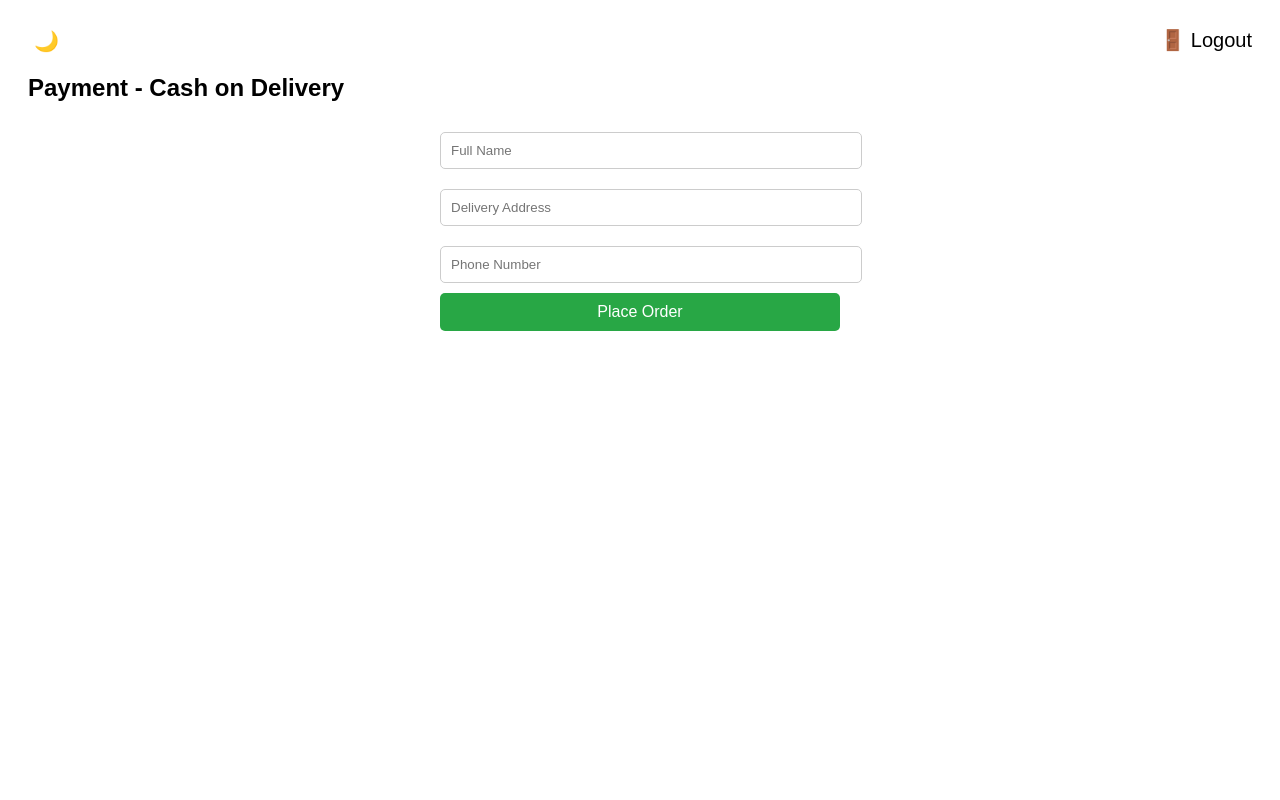
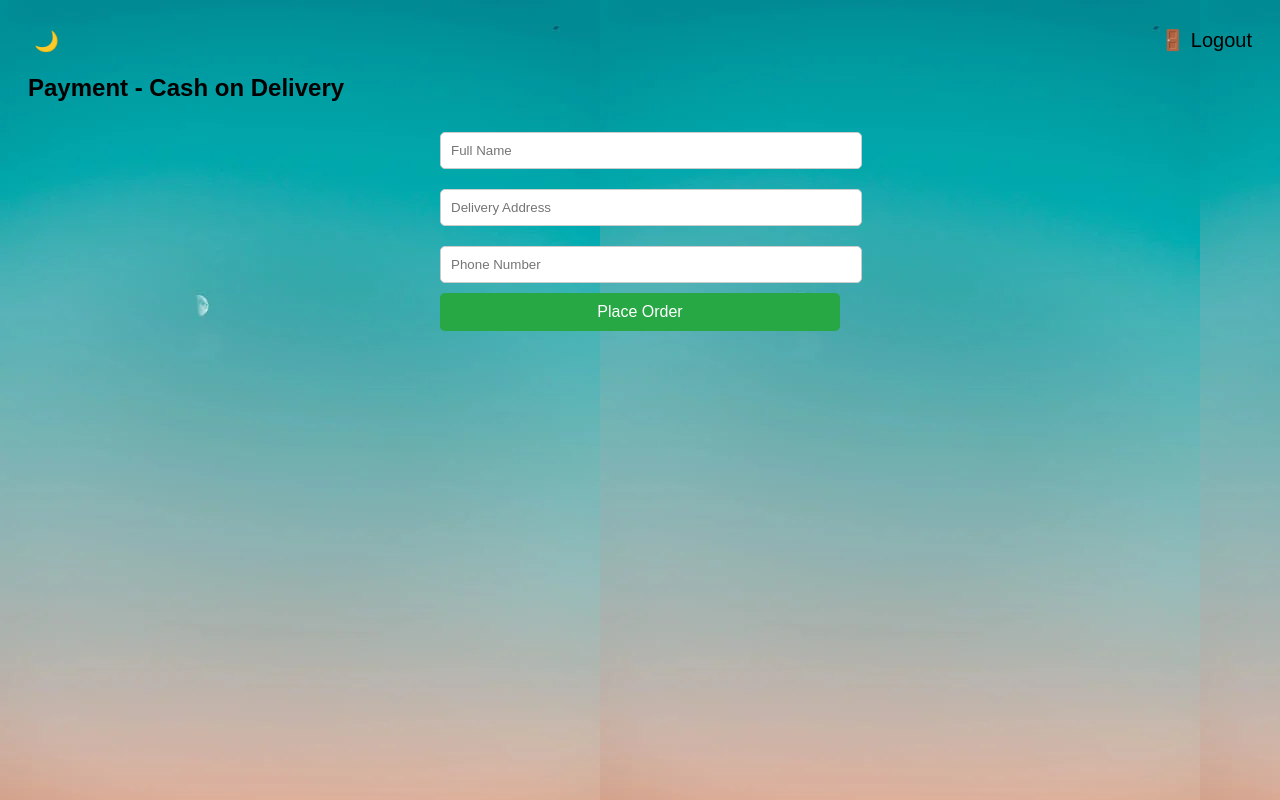
Before and after one commit to Danui123/Final, a plain HTML site: page payment.html in a window 1280 px wide. Drawn offline with Linux system fonts and the light colour scheme.

Commit message:
Update payment.html

```diff
--- a/payment.html
+++ b/payment.html
@@ -7,7 +7,7 @@
     body {
       font-family: Arial, sans-serif;
       padding: 20px;
-      background-image: url('../assets-img/background3.jpg');
+      background-image: url('background3.jpg');
     }
 
     body.dark {
```
